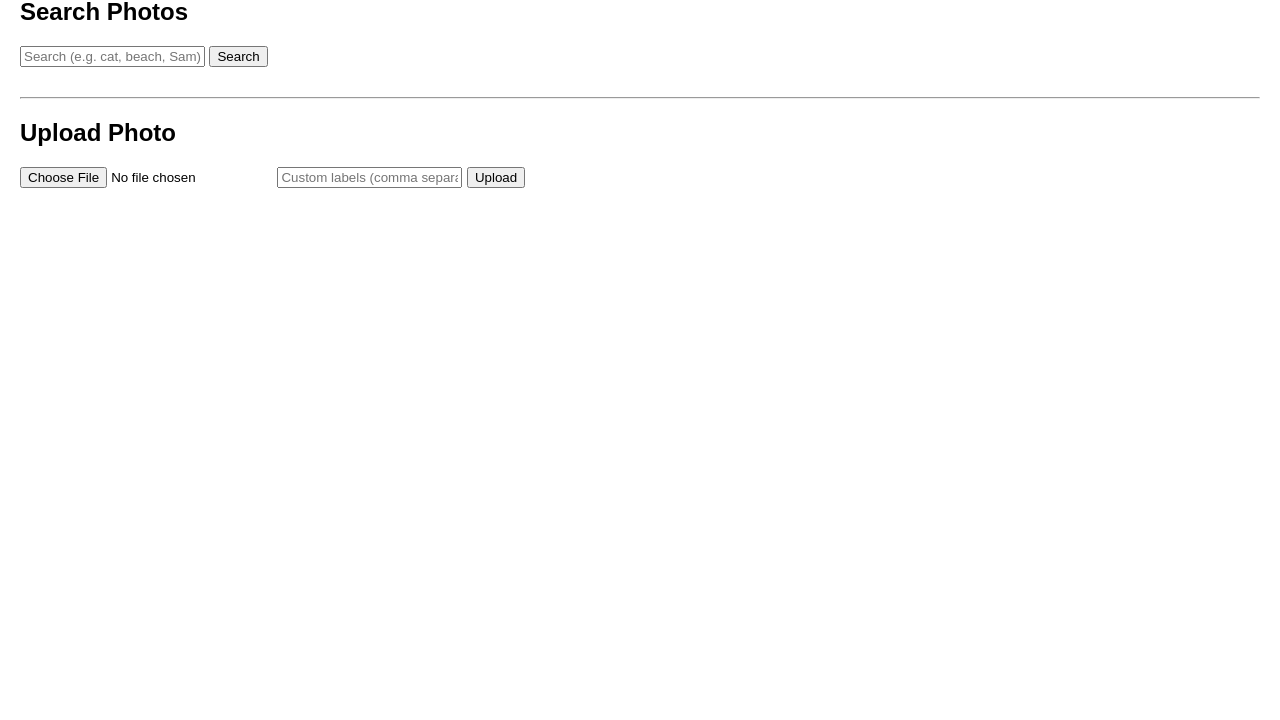
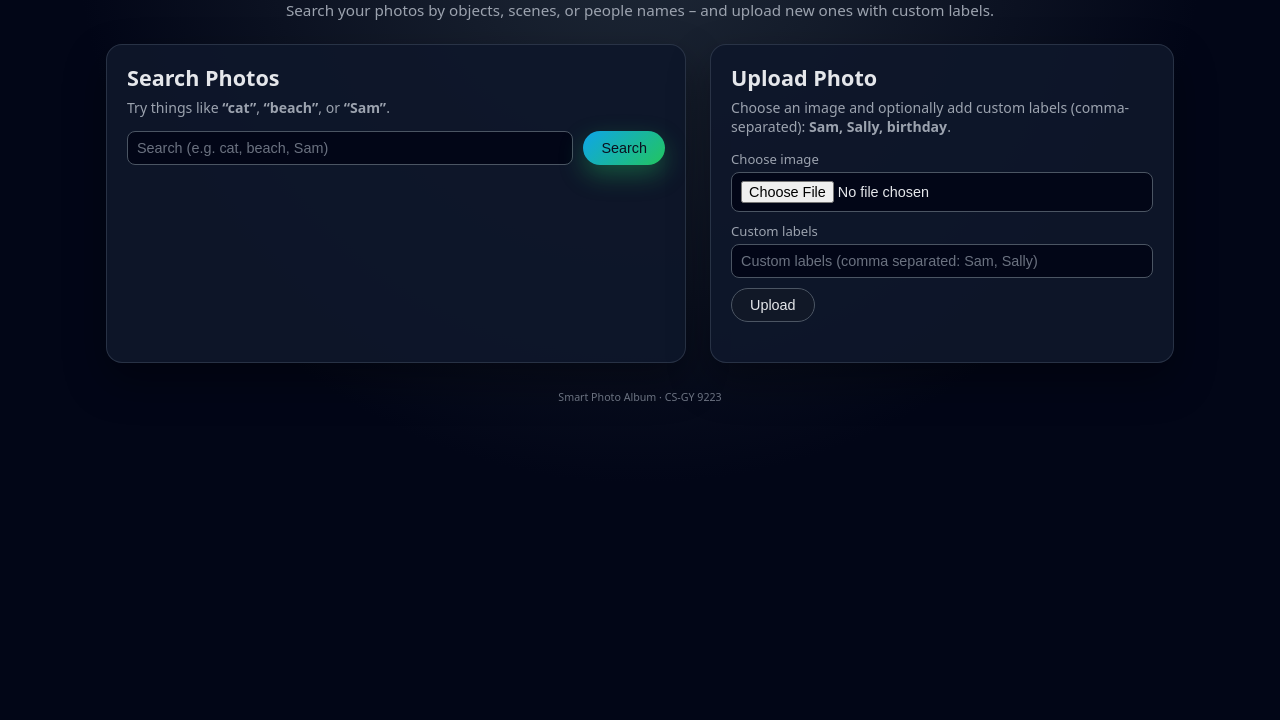
Before and after one commit to nope-nah-never/photos_frontend, a plain HTML site: page index.html in a window 1280 px wide. Shown: the part 80-800 px from the top of the page. Drawn offline with Linux system fonts and the light colour scheme.

Commit message:
ui changes

```diff
--- a/index.html
+++ b/index.html
@@ -6,27 +6,55 @@
   <link rel="stylesheet" href="style.css">
 </head>
 <body>
-  <h1>Smart Photo Album</h1>
+  <div class="page">
+    <header class="header">
+      <h1>Smart Photo Album</h1>
+      <p class="subtitle">
+        Search your photos by objects, scenes, or people names – and upload new ones with custom labels.
+      </p>
+    </header>
 
-  <!-- Search box -->
-  <section>
-    <h2>Search Photos</h2>
-    <input id="searchBox" type="text" placeholder="Search (e.g. cat, beach, Sam)" />
-    <button id="searchBtn">Search</button>
-    <div id="searchStatus"></div>
-    <div id="results"></div>
-  </section>
+    <main class="grid">
+      <!-- Search box -->
+      <section class="card">
+        <h2>Search Photos</h2>
+        <p class="section-desc">
+          Try things like <strong>“cat”</strong>, <strong>“beach”</strong>, or <strong>“Sam”</strong>.
+        </p>
+        <div class="field-row">
+          <input id="searchBox" type="text"
+                 placeholder="Search (e.g. cat, beach, Sam)" />
+          <button id="searchBtn" class="btn primary">Search</button>
+        </div>
+        <div id="searchStatus" class="status"></div>
+        <div id="results" class="results-grid"></div>
+      </section>
 
-  <hr>
+      <!-- Upload box -->
+      <section class="card">
+        <h2>Upload Photo</h2>
+        <p class="section-desc">
+          Choose an image and optionally add custom labels
+          (comma-separated): <strong>Sam, Sally, birthday</strong>.
+        </p>
+        <div class="field-group">
+          <label class="field-label">Choose image</label>
+          <input id="fileInput" type="file" accept="image/*" />
+        </div>
+        <div class="field-group">
+          <label class="field-label">Custom labels</label>
+          <input id="customLabels" type="text"
+                 placeholder="Custom labels (comma separated: Sam, Sally)" />
+        </div>
+        <button id="uploadBtn" class="btn secondary">Upload</button>
+        <div id="uploadStatus" class="status"></div>
+      </section>
+    </main>
 
-  <!-- Upload box -->
-  <section>
-    <h2>Upload Photo</h2>
-    <input id="fileInput" type="file" accept="image/*" />
-    <input id="customLabels" type="text" placeholder="Custom labels (comma separated: Sam, Sally)" />
-    <button id="uploadBtn">Upload</button>
-    <div id="uploadStatus"></div>
-  </section>
+    <footer class="footer">
+      <small>Smart Photo Album &middot; CS-GY 9223</small>
+    </footer>
+  </div>
 
   <script src="sdk/lib/axios/dist/axios.standalone.js"></script>
   <script src="sdk/lib/CryptoJS/rollups/crypto-js.js"></script>
@@ -44,6 +72,5 @@
   <!-- Generated client -->
   <script src="sdk/apigClient.js"></script>
   <script src="app.js"></script>
-
 </body>
 </html>
--- a/style.css
+++ b/style.css
@@ -1,19 +1,211 @@
-body {
-  font-family: Arial, sans-serif;
-  margin: 20px;
+/* Global layout */
+*,
+*::before,
+*::after {
+  box-sizing: border-box;
 }
 
-h1 {
-  margin-bottom: 20px;
+body {
+  margin: 0;
+  min-height: 100vh;
+  font-family: system-ui, -apple-system, BlinkMacSystemFont, "Segoe UI", Arial, sans-serif;
+  background: radial-gradient(circle at top, #1f2937 0, #020617 55%);
+  color: #e5e7eb;
 }
 
-section {
-  margin-bottom: 30px;
+.page {
+  max-width: 1100px;
+  margin: 0 auto;
+  padding: 24px 16px 40px;
 }
 
+/* Header */
+.header {
+  text-align: center;
+  margin-bottom: 24px;
+}
+
+.header h1 {
+  margin: 0 0 8px;
+  font-size: 2.2rem;
+}
+
+.subtitle {
+  margin: 0;
+  color: #9ca3af;
+  font-size: 0.95rem;
+}
+
+/* Grid layout for cards */
+.grid {
+  display: grid;
+  gap: 24px;
+}
+
+@media (min-width: 900px) {
+  .grid {
+    grid-template-columns: 2fr 1.6fr;
+  }
+}
+
+/* Card */
+.card {
+  background: rgba(15, 23, 42, 0.93);
+  border-radius: 16px;
+  padding: 18px 20px 20px;
+  box-shadow: 0 18px 40px rgba(0, 0, 0, 0.35);
+  border: 1px solid rgba(148, 163, 184, 0.2);
+}
+
+.card h2 {
+  margin: 0 0 6px;
+  font-size: 1.35rem;
+}
+
+.section-desc {
+  margin: 0 0 14px;
+  color: #9ca3af;
+  font-size: 0.88rem;
+}
+
+/* Fields */
+.field-row {
+  display: flex;
+  gap: 10px;
+  margin-bottom: 10px;
+}
+
+.field-group {
+  margin-bottom: 10px;
+}
+
+.field-label {
+  display: block;
+  margin-bottom: 4px;
+  font-size: 0.82rem;
+  color: #9ca3af;
+}
+
+input[type="text"],
+input[type="file"] {
+  width: 100%;
+  padding: 8px 9px;
+  border-radius: 8px;
+  border: 1px solid #4b5563;
+  background: #020617;
+  color: #e5e7eb;
+  font-size: 0.9rem;
+}
+
+input[type="text"]::placeholder {
+  color: #6b7280;
+}
+
+input[type="text"]:focus,
+input[type="file"]:focus {
+  outline: 2px solid #38bdf8;
+  border-color: #38bdf8;
+}
+
+/* Buttons */
+.btn {
+  border: none;
+  border-radius: 999px;
+  padding: 8px 18px;
+  font-size: 0.9rem;
+  cursor: pointer;
+  font-weight: 500;
+  transition: transform 0.08s ease, box-shadow 0.08s ease, background 0.1s ease;
+  white-space: nowrap;
+}
+
+.btn.primary {
+  background: linear-gradient(135deg, #0ea5e9, #22c55e);
+  color: #0b1120;
+  box-shadow: 0 10px 25px rgba(34, 197, 94, 0.35);
+}
+
+.btn.secondary {
+  background: #111827;
+  color: #e5e7eb;
+  border: 1px solid #4b5563;
+}
+
+.btn:hover {
+  transform: translateY(-1px);
+  box-shadow: 0 8px 18px rgba(15, 23, 42, 0.4);
+}
+
+.btn:active {
+  transform: translateY(0);
+  box-shadow: none;
+}
+
+/* Status messages */
+.status {
+  margin-top: 6px;
+  padding: 6px 9px;
+  border-radius: 8px;
+  font-size: 0.8rem;
+  min-height: 0;
+  color: #e5e7eb;
+  background: transparent;
+  border: 1px solid transparent;
+}
+
+.status--info {
+  background: rgba(59, 130, 246, 0.15);
+  border-color: rgba(59, 130, 246, 0.7);
+  color: #bfdbfe;
+}
+
+.status--success {
+  background: rgba(34, 197, 94, 0.16);
+  border-color: rgba(34, 197, 94, 0.7);
+  color: #bbf7d0;
+}
+
+.status--error {
+  background: rgba(239, 68, 68, 0.16);
+  border-color: rgba(239, 68, 68, 0.8);
+  color: #fecaca;
+}
+
+/* Results grid */
+.results-grid {
+  margin-top: 12px;
+  display: grid;
+  grid-template-columns: repeat(auto-fill, minmax(160px, 1fr));
+  gap: 12px;
+}
+
+.result-item {
+  text-align: center;
+}
+
+.result-item img {
+  width: 100%;
+  max-height: 180px;
+  object-fit: cover;
+  border-radius: 10px;
+  box-shadow: 0 4px 12px rgba(15, 23, 42, 0.7);
+}
+
+.result-labels {
+  margin-top: 4px;
+  font-size: 0.75rem;
+  color: #9ca3af;
+}
+
+/* Existing img selector kept for compatibility */
 #results img {
-  max-width: 200px;
-  margin: 10px;
-  border-radius: 4px;
-  box-shadow: 0 0 4px rgba(0,0,0,0.3);
+  max-width: 100%;
 }
+
+/* Footer */
+.footer {
+  margin-top: 24px;
+  text-align: center;
+  color: #6b7280;
+  font-size: 0.8rem;
+}
```
